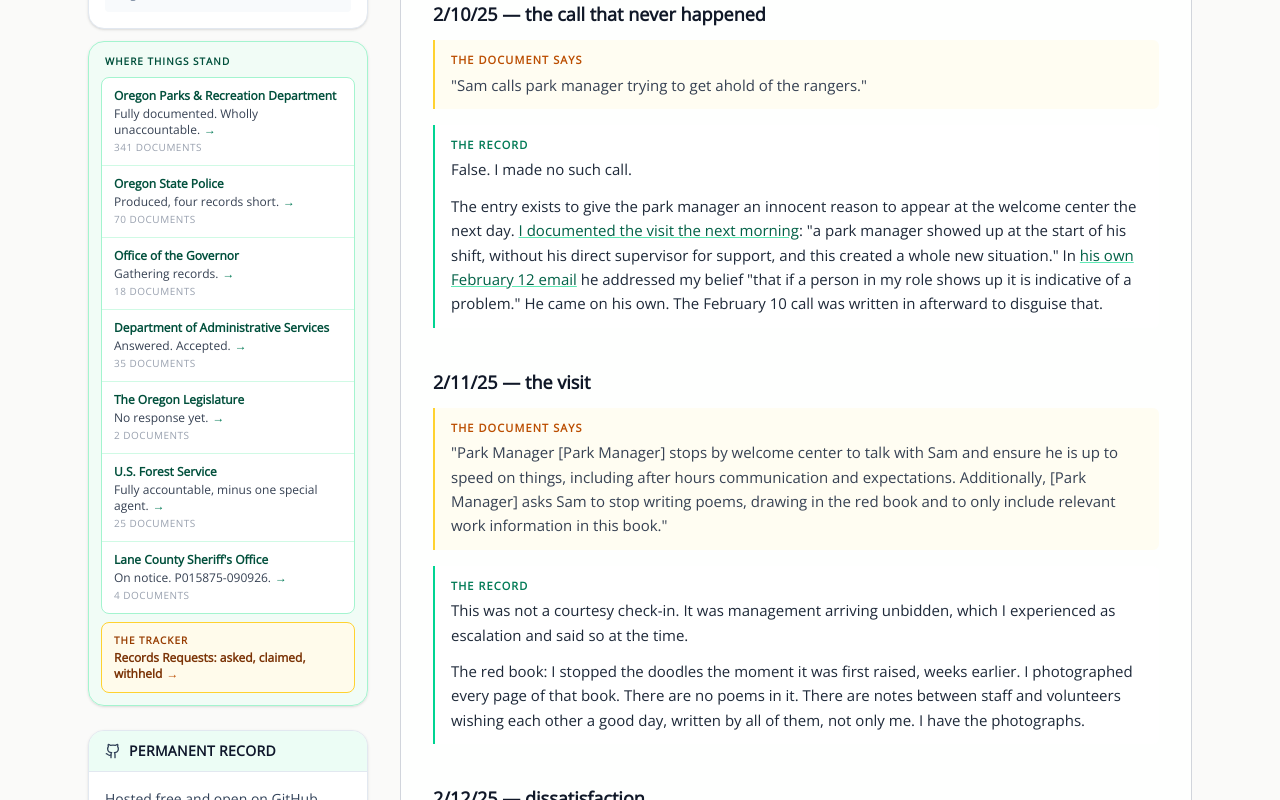
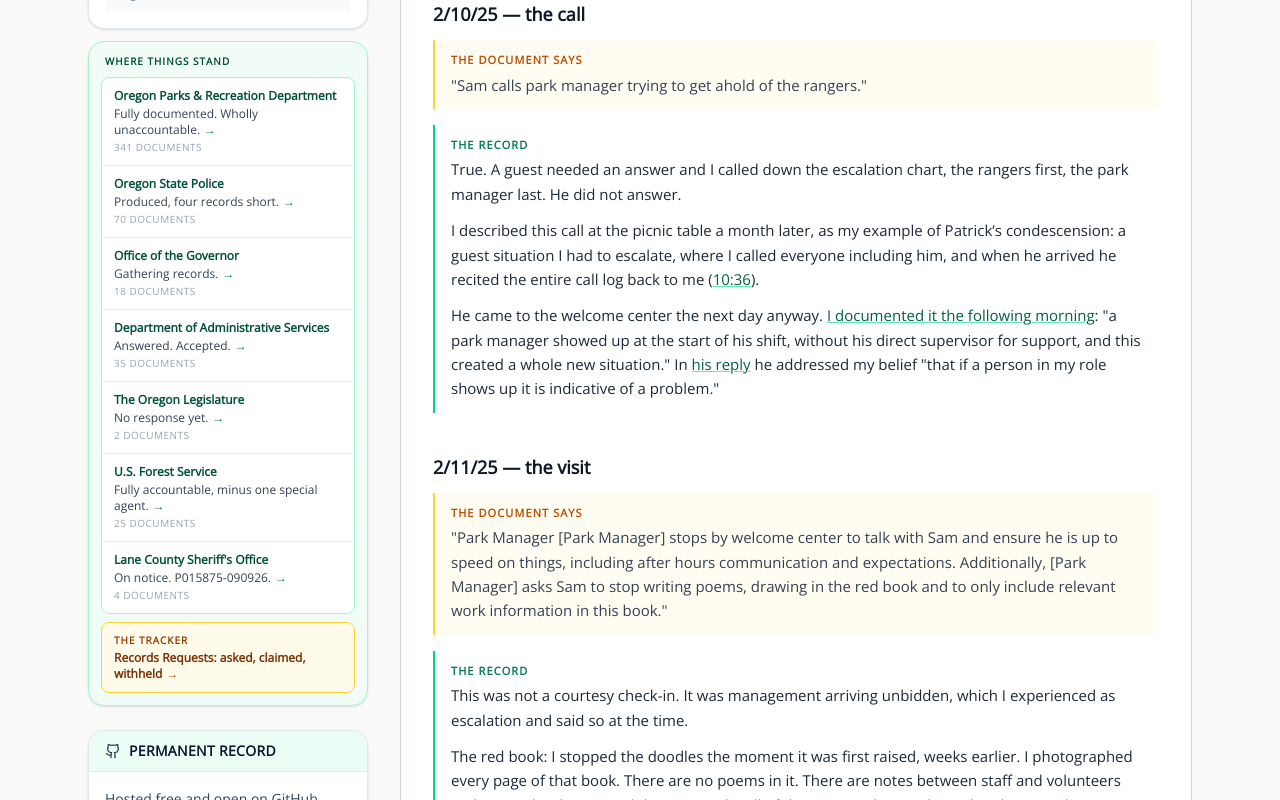
Before and after one commit to rswfire/rswfire.oprd, a Next.js app: page /sunlight in a window 1280 px wide. Shown: the part 1959-2759 px from the top of the page. Built offline with nearby package versions, Linux system fonts and the light colour scheme.

Commit message:
sunlight: the 2/10 call, as it happened

```diff
--- a/data/sunlight.ts
+++ b/data/sunlight.ts
@@ -50,7 +50,7 @@ export const SUNLIGHT_SECTIONS: SunlightSection[] = [
         ]
     },
     {
-        "heading": "2/10/25 \u2014 the call that never happened",
+        "heading": "2/10/25 \u2014 the call",
         "blocks": [
             {
                 "t": "says",
@@ -58,7 +58,7 @@ export const SUNLIGHT_SECTIONS: SunlightSection[] = [
             },
             {
                 "t": "record",
-                "md": "False. I made no such call.\n\nThe entry exists to give the park manager an innocent reason to appear at the welcome center the next day. [I documented the visit the next morning](https://oprdvolunteerabuse.org/accountability/oprd/01JKXC1M80V9A90EV4SX6BFJ35/): \"a park manager showed up at the start of his shift, without his direct supervisor for support, and this created a whole new situation.\" In [his own February 12 email](https://oprdvolunteerabuse.org/accountability/oprd/01JKXHEPAR0PEQMPJXJGG9GZJ4/) he addressed my belief \"that if a person in my role shows up it is indicative of a problem.\" He came on his own. The February 10 call was written in afterward to disguise that."
+                "md": "True. A guest needed an answer and I called down the escalation chart, the rangers first, the park manager last. He did not answer.\n\nI described this call at the picnic table a month later, as my example of Patrick’s condescension: a guest situation I had to escalate, where I called everyone including him, and when he arrived he recited the entire call log back to me ([10:36](https://oprdvolunteerabuse.org/evidence/coercion/?t=10:36)).\n\nHe came to the welcome center the next day anyway. [I documented it the following morning](https://oprdvolunteerabuse.org/accountability/oprd/01JKXC1M80V9A90EV4SX6BFJ35/): \"a park manager showed up at the start of his shift, without his direct supervisor for support, and this created a whole new situation.\" In [his reply](https://oprdvolunteerabuse.org/accountability/oprd/01JKXHEPAR0PEQMPJXJGG9GZJ4/) he addressed my belief \"that if a person in my role shows up it is indicative of a problem.\""
             }
         ]
     },
```
